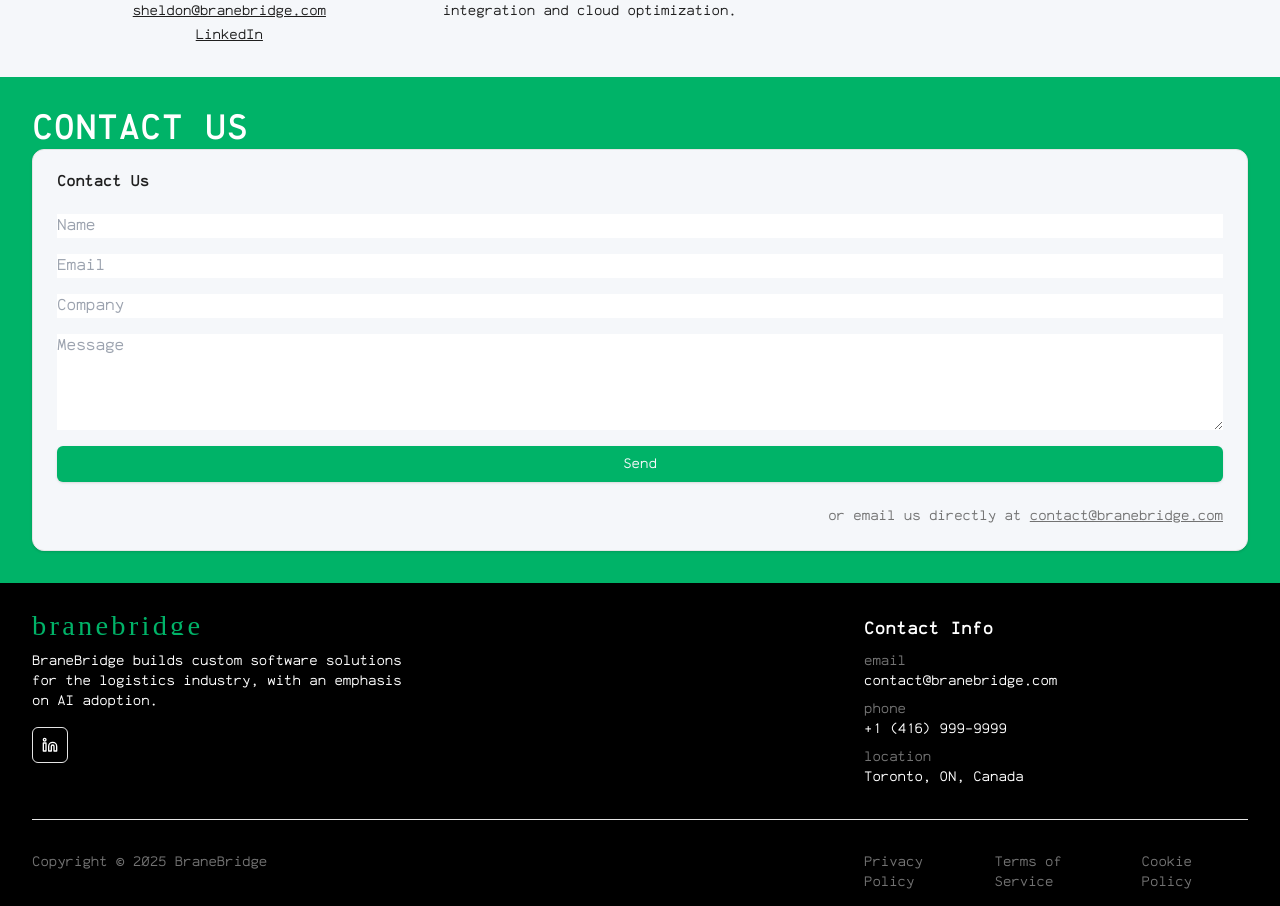
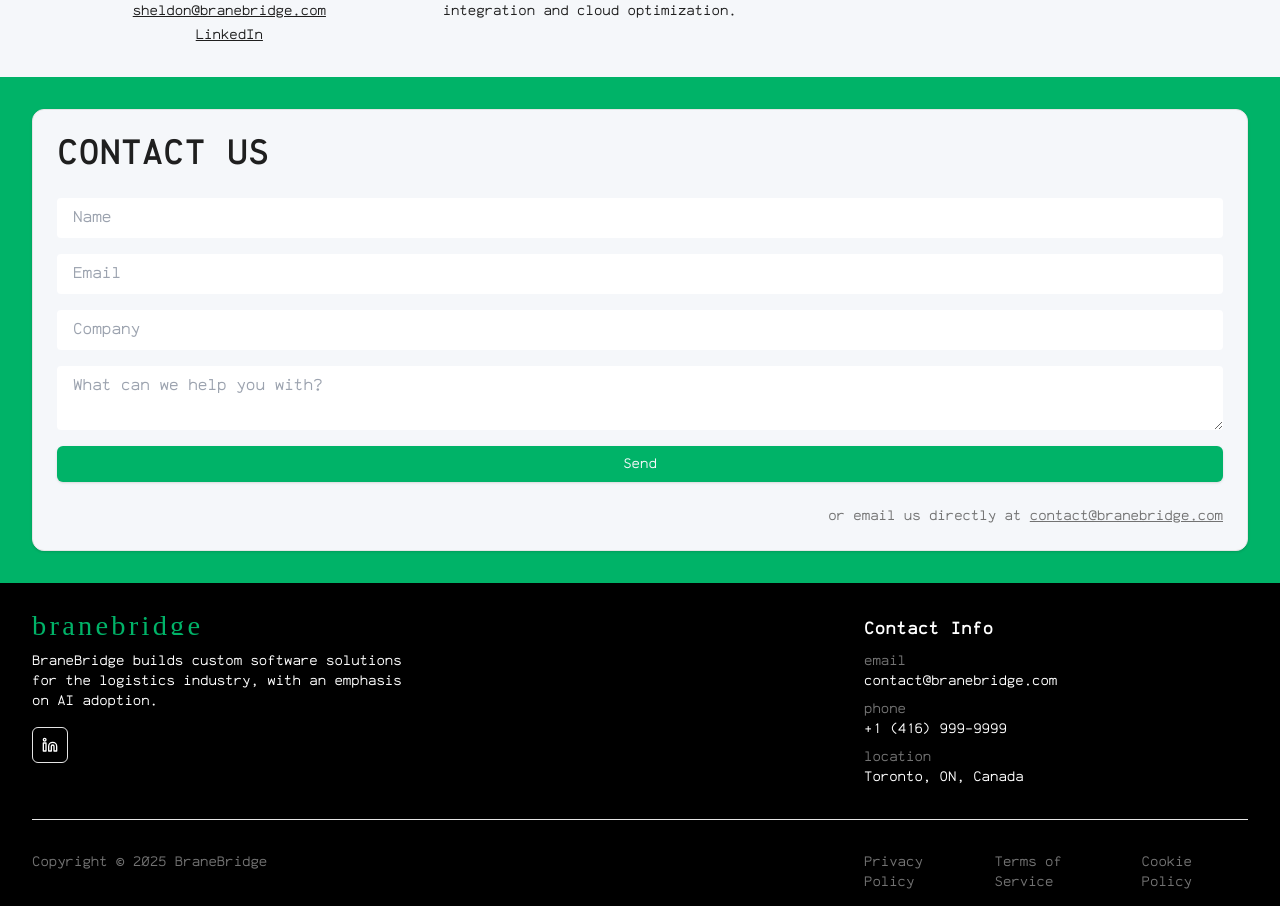
Before and after one commit to shelsoloa/brane-web, a Next.js app: page / in a window 1280 px wide. Shown: the part 1571-2477 px from the top of the page. Built offline with nearby package versions, Linux system fonts and the light colour scheme.

Commit message:
minor form styling

```diff
--- a/src/app/forms.tsx
+++ b/src/app/forms.tsx
@@ -30,10 +30,30 @@
 
   return (
     <form className="flex flex-col gap-4" onSubmit={handleSubmit}>
-      <input name="name" type="text" placeholder="Name" />
-      <input name="email" type="email" placeholder="Email" />
-      <input name="company" type="text" placeholder="Company" />
-      <textarea name="message" placeholder="Message" rows={4} />
+      <input
+        className="rounded px-4 py-2"
+        name="name"
+        type="text"
+        placeholder="Name"
+      />
+      <input
+        className="rounded px-4 py-2"
+        name="email"
+        type="email"
+        placeholder="Email"
+      />
+      <input
+        className="rounded px-4 py-2"
+        name="company"
+        type="text"
+        placeholder="Company"
+      />
+      <textarea
+        className="rounded px-4 py-2"
+        name="message"
+        placeholder="What can we help you with?"
+        rows={2}
+      />
 
       <Button type="submit">Send</Button>
     </form>
--- a/src/app/page.tsx
+++ b/src/app/page.tsx
@@ -255,11 +255,11 @@
 function Contact() {
   return (
     <Section className="bg-accent text-white" id="contact">
-      <SectionTitle>Contact Us</SectionTitle>
-
       <Card>
         <CardHeader>
-          <CardTitle>Contact Us</CardTitle>
+          <CardTitle>
+            <SectionTitle>Contact Us</SectionTitle>
+          </CardTitle>
         </CardHeader>
         <CardContent>
           <ContactForm />
```
